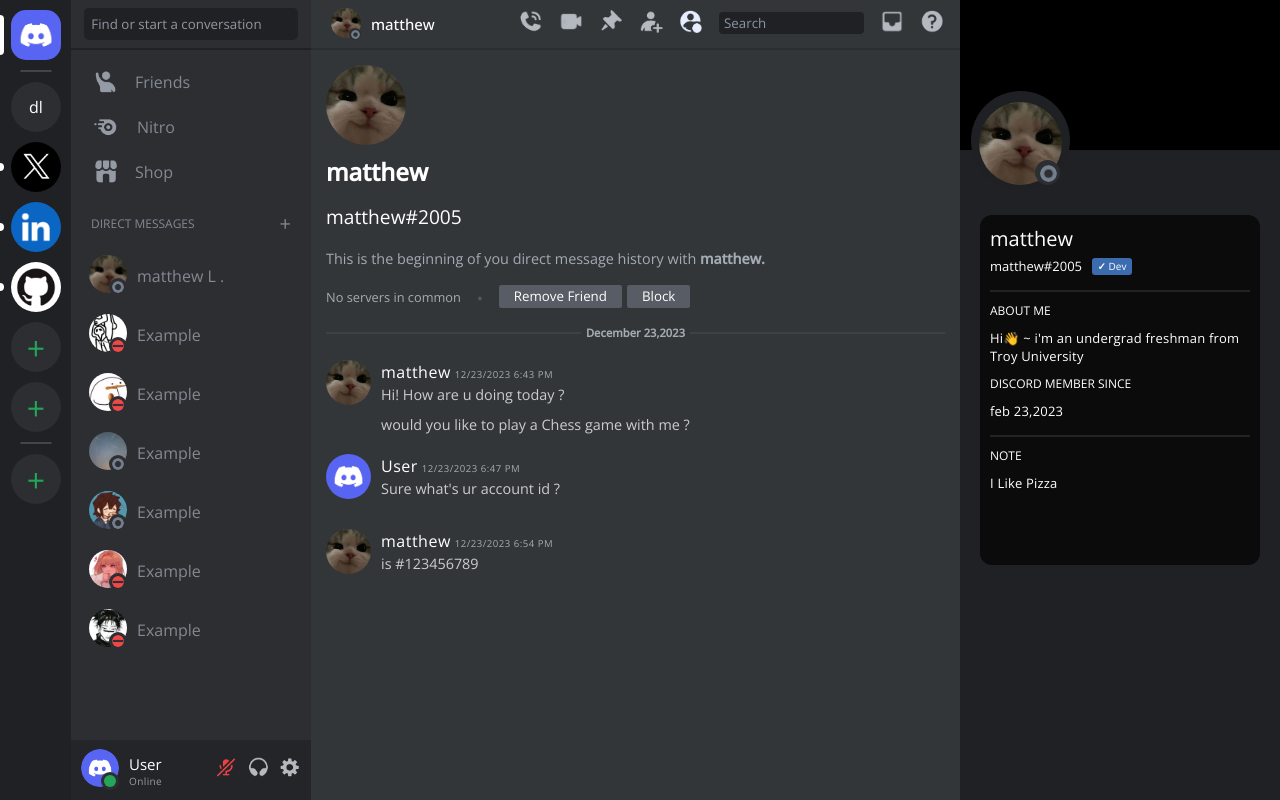
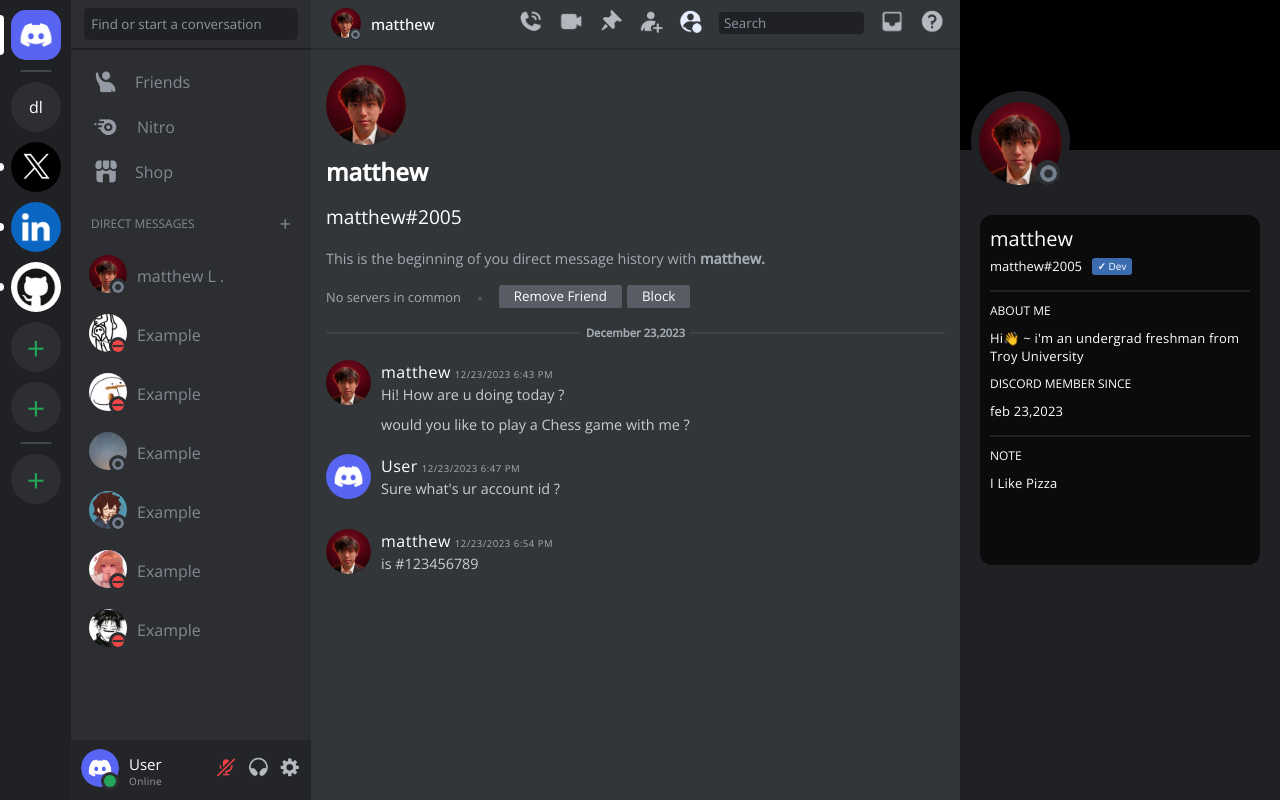
Before and after one commit to Notlottowe/Clonediscord, a plain HTML site: page index.html in a window 1280 px wide. Drawn offline with nearby package versions, Linux system fonts and the light colour scheme.

Commit message:
Update index.html

```diff
--- a/index.html
+++ b/index.html
@@ -20,7 +20,6 @@
 
     <div style="display: flex;">
         <div style="display: flex;" >
-            <!-- Header -->
             <div class="header">
                 <div class="selection-box discord-selection">
                     <div class="sub-left-icon"></div>
@@ -76,7 +75,6 @@
                     </div>
                 </div>
             </div>
-            <!-- Selection 1 -->
             <div class="selection-one">
                 <div class="selection-one-top">
                     <input type="search" id="search-bar" placeholder="Find or start a conversation">
@@ -101,7 +99,7 @@
                     </div>
                     <div class="selection-one-bottom-elements">
                         <div class="image-container">
-                            <img src="image/Cat.png" style="width:38px;" class="selection-one-under-icons">
+                            <img src="image/Dev.jpg" style="width:38px;" class="selection-one-under-icons">
                             <img src="image/part_one.png"  class="overlay-images same-color">
                             <img src="image/Discord_offline.png"  class="overlay-image overlay-image2 same-color">
                         </div>
@@ -171,7 +169,6 @@
                             </div>
                     </div>
                 </div>
-                <!-- User -->
                 <div class="user-info">
                     <div class="user-header-selection">
                         <div class="main-user-selection">
@@ -199,12 +196,11 @@
 
 
 
-        <!-- message center -->
         <div class="message-main">
             <div class="message-header">
                 <div class="message-text">
                     <div style="position:relative;display:inline-block; align-items: center;" >
-                        <img src="image/Cat.png" style="width:30px; margin-left:20px; margin-top:3px; border-radius:100%;" class="icon-name">
+                        <img src="image/Dev.jpg" style="width:30px; margin-left:20px; margin-top:3px; border-radius:100%;" class="icon-name">
                         <img src="image/part_one.png" style="width:12px; position:absolute; bottom:0; right:0; border-radius:100%; margin-bottom:3px;" class="light2 icon-name" >
                         <img src="image/Discord_offline.png" style="width:9px; position:absolute; bottom:0; right:0; border-radius:100%; margin-bottom:4px; margin-right:1.1px;" class="icon-name">
                     </div>
@@ -247,7 +243,7 @@
                 <hr style=" border: 1px solid rgb(43, 45, 49);">
             </div>
             <div>
-                <img src="image/Cat.png" style="height:80px; border-radius:50px; margin:15px 0px 0px 15px;">
+                <img src="image/Dev.jpg" style="height:80px; border-radius:50px; margin:15px 0px 0px 15px;">
                 <p style="color:white; margin:5px 15px; font-size: 1.5rem; font-weight:bolder;">matthew</p>
                 <p style="color:white; margin:15px 15px; font-size: 1.2rem; font-weight:400;">matthew#2005</p>
                 <p style="color:rgb(163, 171, 179); margin:19px 15px 0px 15px; font-size: 0.9rem; font-weight:400;">This is the beginning of you direct message history with <strong>matthew.</strong></p>
@@ -264,7 +260,7 @@
                 </div>
                 <div>
                     <div class="text-messages" style="display:flex; align-items: center; margin:10px 0px 0px 0px;">
-                        <img src="image/Cat.png" style="  height:auto; width:45px; border-radius: 25px; margin:10px 10px 10px 15px;">
+                        <img src="image/Dev.jpg" style="  height:auto; width:45px; border-radius: 25px; margin:10px 10px 10px 15px;">
                         <div>
                             <div style="display:flex; align-items: baseline; margin-bottom:2px;  " >
                                 <p style="font-size:1rem; color:white;  letter-spacing: 0.5px;"><a>matthew</a></p>
@@ -296,7 +292,7 @@
 
                     </div>
                     <div class="text-messages" style="display:flex; align-items: center; margin:10px 0px 0px 0px;">
-                        <img src="image/Cat.png" draggable="false"  style="  height:auto; width:45px; border-radius: 25px; margin:10px 10px 10px 15px;">
+                        <img src="image/Dev.jpg" draggable="false"  style="  height:auto; width:45px; border-radius: 25px; margin:10px 10px 10px 15px;">
                         <div>
                             <div style="display:flex; align-items: baseline; margin-bottom:2px;  " >
                                 <p style="font-size:1rem; color:white;  letter-spacing: 0.5px;"><a>matthew</a></p>
@@ -316,13 +312,11 @@
 
 
 
-        <!-- right selection -->
-
         <div class="right-selection" style="z-index: 1;">
             <div style="text-align: center; height:150px; background-color: rgb(0, 0, 0);">
                 <div style="display:inline-block; position: relative; width:auto;height: 190px;">
                     <img src="image/part_one.png" style="display:inline-block; width:99px; height:99px; position:absolute; bottom:0; right:0; margin-right:50px; border-radius:50px;" id="light">
-                    <img src="image/Cat.png" style=" display:inline-block; width:83px;height:83px; position:absolute; bottom:0; right:0; margin-right:58px; border-radius:50px; margin-bottom:5px;">
+                    <img src="image/Dev.jpg" style=" display:inline-block; width:83px;height:83px; position:absolute; bottom:0; right:0; margin-right:58px; border-radius:50px; margin-bottom:5px;">
                     <img src="image/part_one.png" style=" display:inline-block; width:25px;height:25px; position:absolute; bottom:0; right:0; margin-right:60px; border-radius:25px; margin-bottom:5px;">
                     <img src="image/Discord_offline.png" style="  display:inline-block;width:17px;height:17px; position:absolute; bottom:0; right:0; margin-right:63px; border-radius:25px; margin-bottom:8px;">
                 </div>
```
